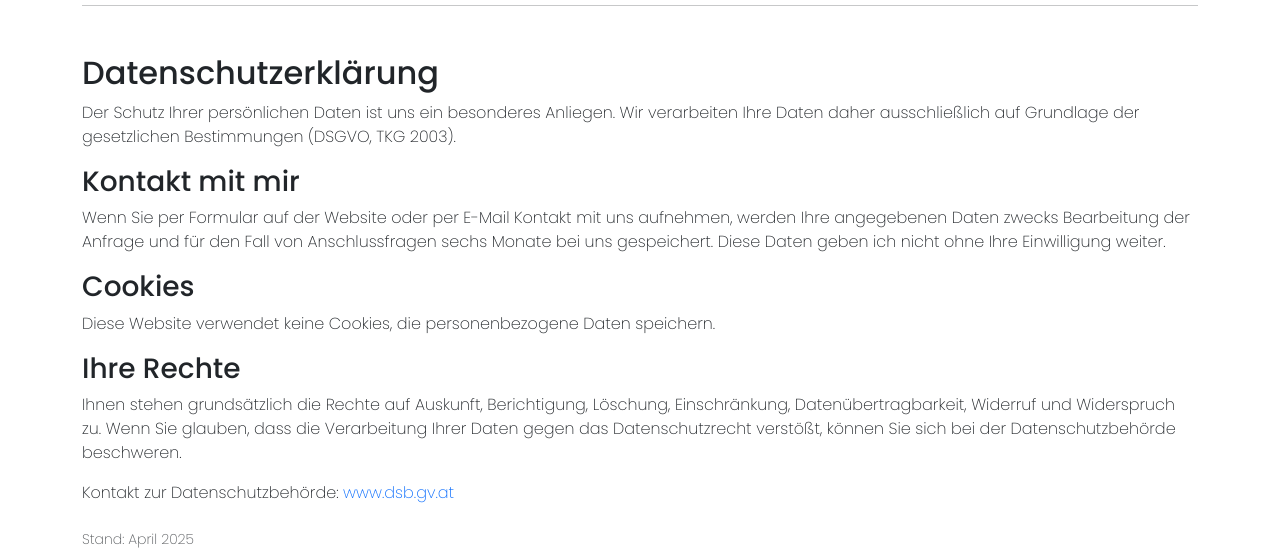
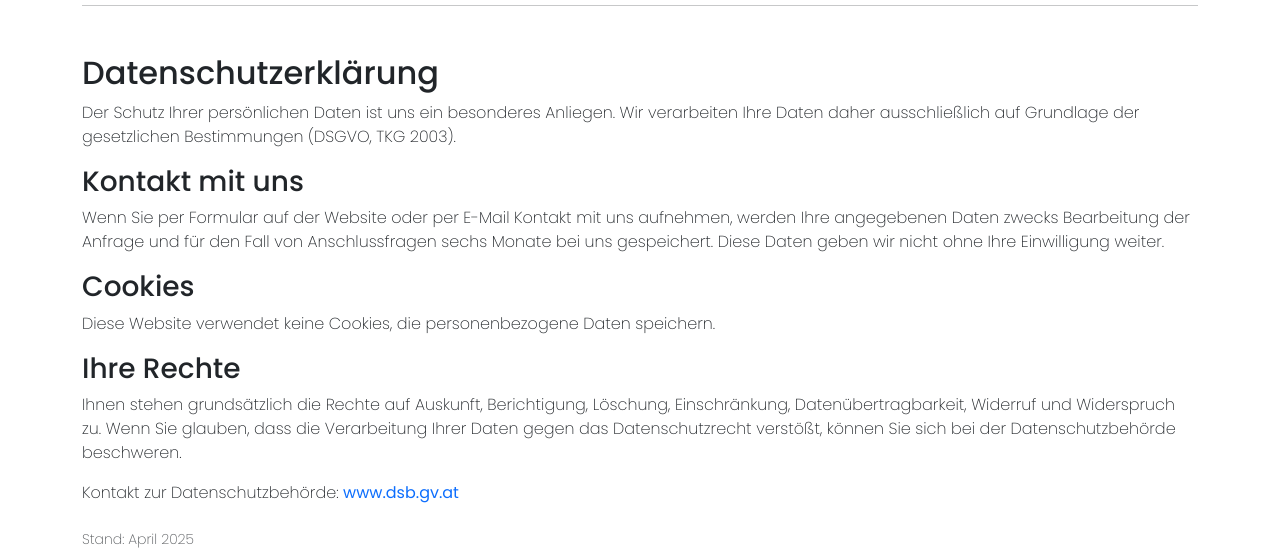
Before and after one commit to iliana-marquez/diana-angular-app, an Angular app: page /rechtliches in a window 1280 px wide. Shown: the part 805-1360 px from the top of the page. Built offline with nearby package versions, Linux system fonts and the light colour scheme; no server answers.

Commit message:
Minor grammar change and rearrange of professors names in about page, html lang=de setup

```diff
--- a/src/app/about/about.component.html
+++ b/src/app/about/about.component.html
@@ -100,7 +100,7 @@
             <i>Deine Diana</i>
           </p>
           <p class="ps"><span class="ps-color"><b>P.S.</b></span> Mein tiefstes Dank gehört meinen Lehrern, die mich begleitet haben und mir geholfen haben: <br><br>
-          <i>Gabriela Holičová, Carmen Adnet-Graf, Katarína Dibáková, Peter Efler, Lazar Berman, Marialena Fernandes, Avedis Kouyoumdjian</i>.</p>
+          <i>Carmen Adnet-Graf, Lazar Berman, Halina Czerny-Stefanska, Katarína Dibáková, Peter Efler, Marialena Fernandes, Gabriela Holičová, Avedis Kouyoumdjian</i>.</p>
         </div>
       </div>
         <div class="father-section row d-flex justify-content-center align-items-center">
@@ -113,7 +113,7 @@
 
             <b>Und er war es auch, der mir alle Türen in die Welt der Musik öffnete.</b><br><br>
 
-            <b>Papa, ich DANKE Dir aus tiefsten Herzen FÜR ALLES!</b> <br><br>
+            <b>Papa, ich DANKE Dir aus tiefstem Herzen FÜR ALLES!</b> <br><br>
             Ich schicke dir innige Umarmungen in den Himmel. Ich liebe Dich über alles!
             </p>
            </div>
--- a/src/app/rechtliches/rechtliches.component.html
+++ b/src/app/rechtliches/rechtliches.component.html
@@ -28,8 +28,8 @@
     <h2>Datenschutzerklärung</h2>
     <p>Der Schutz Ihrer persönlichen Daten ist uns ein besonderes Anliegen. Wir verarbeiten Ihre Daten daher ausschließlich auf Grundlage der gesetzlichen Bestimmungen (DSGVO, TKG 2003).</p>
 
-    <h3>Kontakt mit mir</h3>
-    <p>Wenn Sie per Formular auf der Website oder per E-Mail Kontakt mit uns aufnehmen, werden Ihre angegebenen Daten zwecks Bearbeitung der Anfrage und für den Fall von Anschlussfragen sechs Monate bei uns gespeichert. Diese Daten geben ich nicht ohne Ihre Einwilligung weiter.</p>
+    <h3>Kontakt mit uns</h3>
+    <p>Wenn Sie per Formular auf der Website oder per E-Mail Kontakt mit uns aufnehmen, werden Ihre angegebenen Daten zwecks Bearbeitung der Anfrage und für den Fall von Anschlussfragen sechs Monate bei uns gespeichert. Diese Daten geben wir nicht ohne Ihre Einwilligung weiter.</p>
 
     <h3>Cookies</h3>
     <p>Diese Website verwendet keine Cookies, die personenbezogene Daten speichern.</p>
@@ -37,7 +37,7 @@
     <h3>Ihre Rechte</h3>
     <p>Ihnen stehen grundsätzlich die Rechte auf Auskunft, Berichtigung, Löschung, Einschränkung, Datenübertragbarkeit, Widerruf und Widerspruch zu. Wenn Sie glauben, dass die Verarbeitung Ihrer Daten gegen das Datenschutzrecht verstößt, können Sie sich bei der Datenschutzbehörde beschweren.</p>
 
-    <p>Kontakt zur Datenschutzbehörde: <a href="https://www.dsb.gv.at/" aria-label="Link zu Datenschutzbehörden" target="_blank" rel="noopener">www.dsb.gv.at</a></p>
+    <p>Kontakt zur Datenschutzbehörde: <a href="https://www.dsb.gv.at/" class="link-inline" aria-label="Link zu Datenschutzbehörden" target="_blank" rel="noopener">www.dsb.gv.at</a></p>
 
     <p class="text-muted small mt-4">Stand: April 2025</p>
   </section>
--- a/src/index.html
+++ b/src/index.html
@@ -1,5 +1,5 @@
 <!doctype html>
-<html lang="en">
+<html lang="de">
 <head>
   <meta charset="utf-8">
   <title>Diana Vizváry</title>
```
